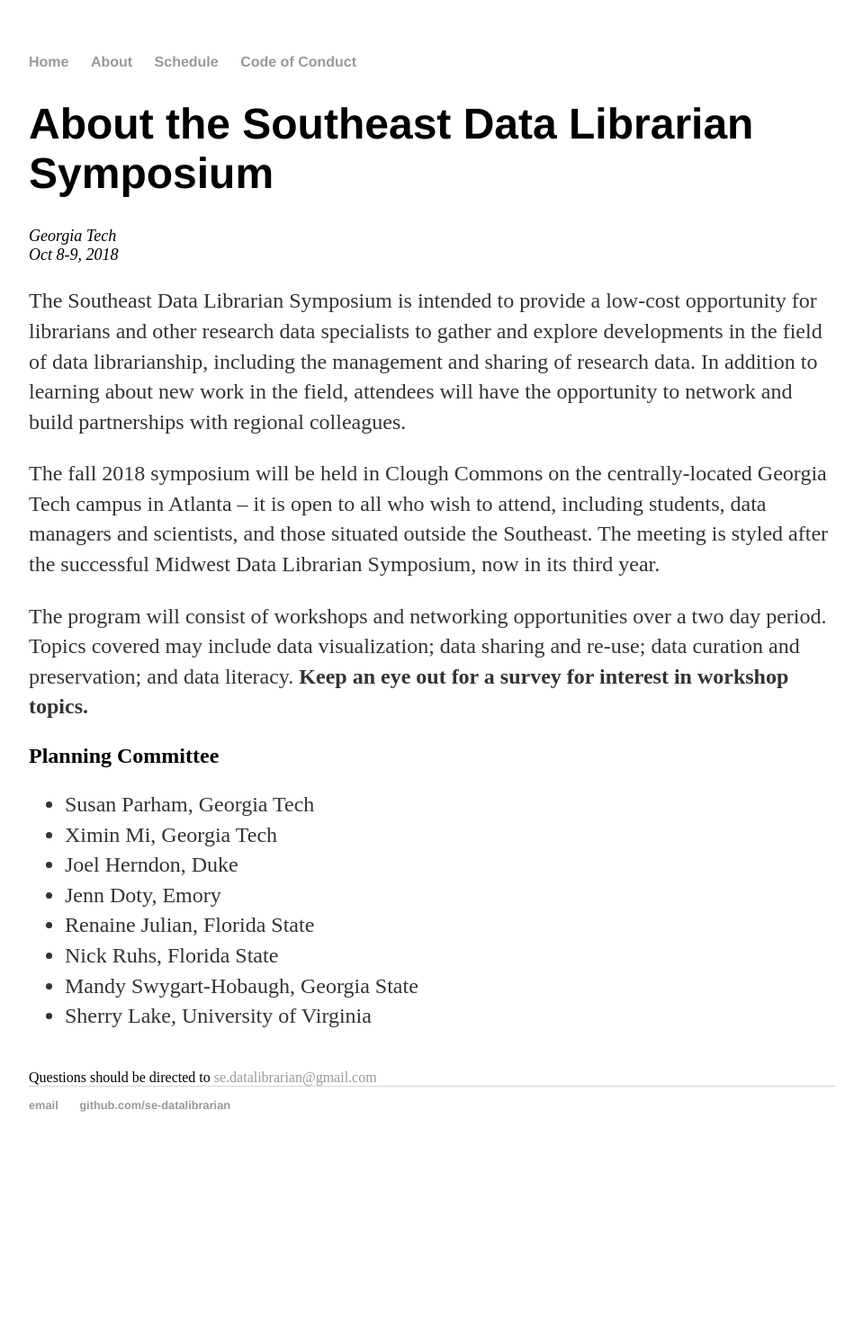
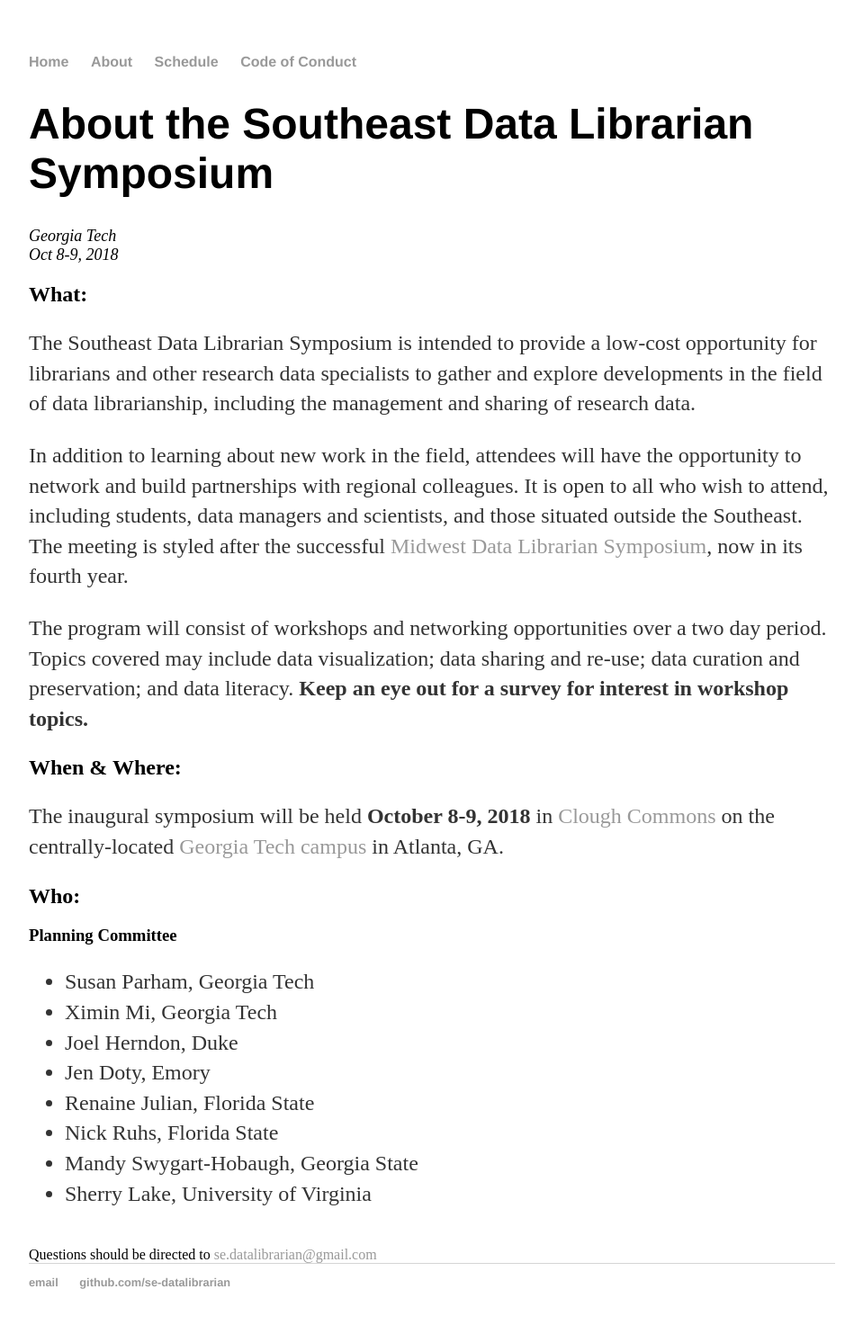
Before and after one commit to se-datalibrarian/test, a Jekyll site: the page built from about/index.html, in a window 1280 px wide. Shown: the whole page at 90% size, without its empty margins (160-1119 px from the left). Built offline with Jekyll 4.4.1, drawn with Linux system fonts in a browser that asks for light colours; before the commit the page ends 1296 px from its top, so only the background shows below that.

Commit message:
Updated via the Open Science Framework

```diff
--- a/about/index.html
+++ b/about/index.html
@@ -6,17 +6,19 @@
 			<h1>About the Southeast Data Librarian Symposium</h1>
 				<font size=+1><em>Georgia Tech<BR>
 					Oct 8-9, 2018</em></font>
-				<p>
 
-
-The Southeast Data Librarian Symposium is intended to provide a low-cost opportunity for librarians and other research data specialists to gather and explore developments in the field of data librarianship, including the management and sharing of research data. In addition to learning about new work in the field, attendees will have the opportunity to network and build partnerships with regional colleagues.
-					</P><P>
-The fall 2018 symposium will be held in Clough Commons on the centrally-located Georgia Tech campus in Atlanta – it is open to all who wish to attend, including students, data managers and scientists, and those situated outside the Southeast.  The meeting is styled after the successful Midwest Data Librarian Symposium, now in its third year.
+				<h2>What:</h2>
+				<p>The Southeast Data Librarian Symposium is intended to provide a low-cost opportunity for librarians and other research data specialists to gather and explore developments in the field of data librarianship, including the management and sharing of research data.  </P>
+				<P>In addition to learning about new work in the field, attendees will have the opportunity to network and build partnerships with regional colleagues. It is open to all who wish to attend, including students, data managers and scientists, and those situated outside the Southeast. The meeting is styled after the successful <a href="https://mwdatalibrariansymposium.wordpress.com/">Midwest Data Librarian Symposium</a>, now in its fourth year.
 			</P><p>
 The program will consist of workshops and networking opportunities over a two day period. Topics covered may include data visualization; data sharing and re-use; data curation and preservation; and data literacy. <strong>Keep an eye out for
 			a survey for interest in workshop topics.</strong>
 			</P>
-			<h2>Planning Committee</h2>
+			<h2>When & Where:</h2>
+			<p>The inaugural symposium will be held <strong>October 8-9, 2018</strong> in <a href="http://clough.gatech.edu/">Clough Commons</a> on the centrally-located <a href="https://goo.gl/maps/KW8qctre1d72">Georgia Tech campus</a> in Atlanta, GA.</p>
+
+			<h2>Who:</h2>
+			<h3>Planning Committee</h3>
 	<names>
 		<UL>
 			<LI>
@@ -25,7 +27,7 @@
 				Ximin Mi, Georgia Tech</LI>
 			<LI>
 				Joel Herndon, Duke </LI>
-			<LI>   Jenn Doty, Emory</LI>
+			<LI>   Jen Doty, Emory</LI>
 			<LI> Renaine Julian, Florida State</LI>
 			<LI> Nick Ruhs, Florida State</LI>
 				<LI> Mandy Swygart-Hobaugh, Georgia State</LI>
```
